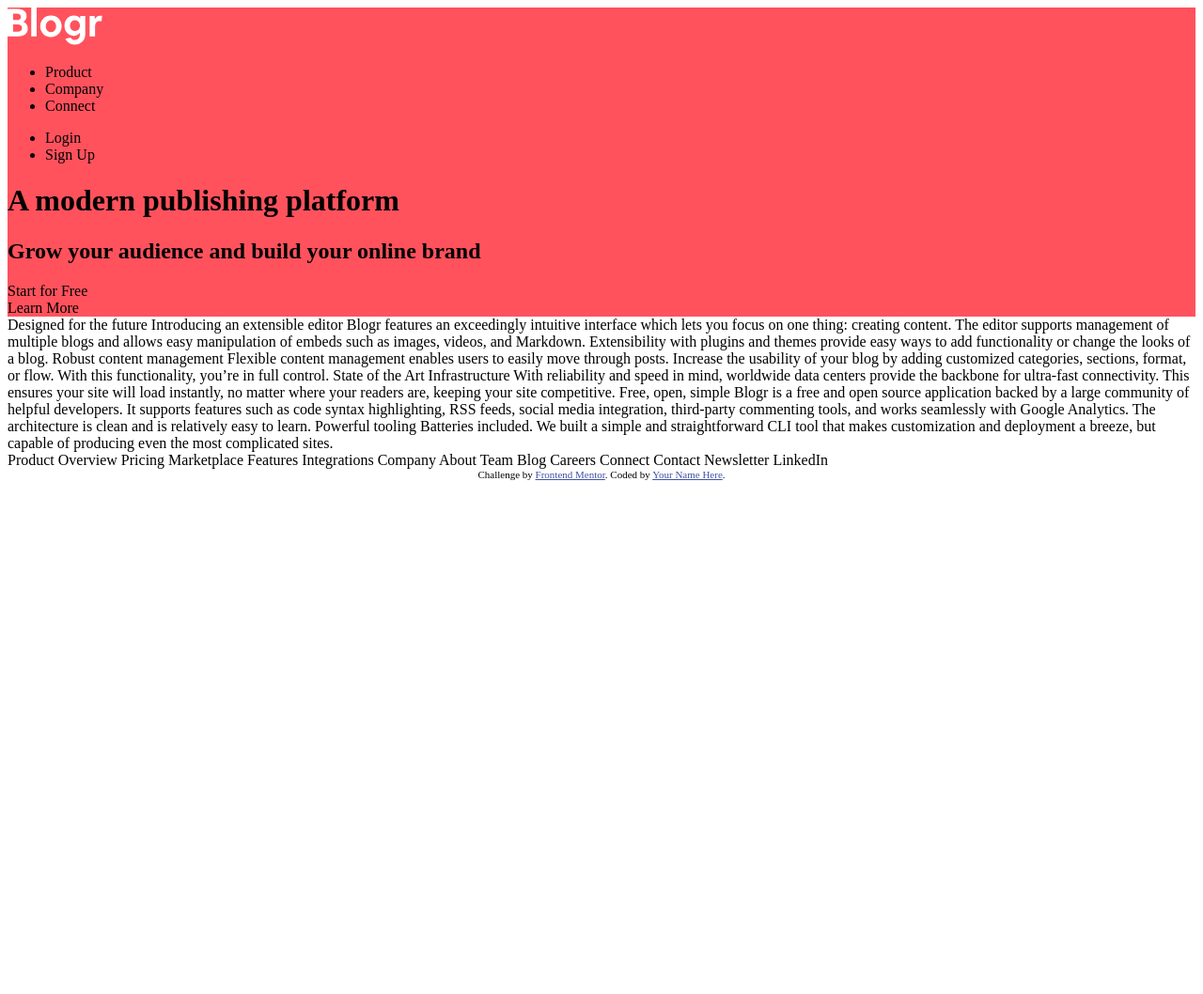
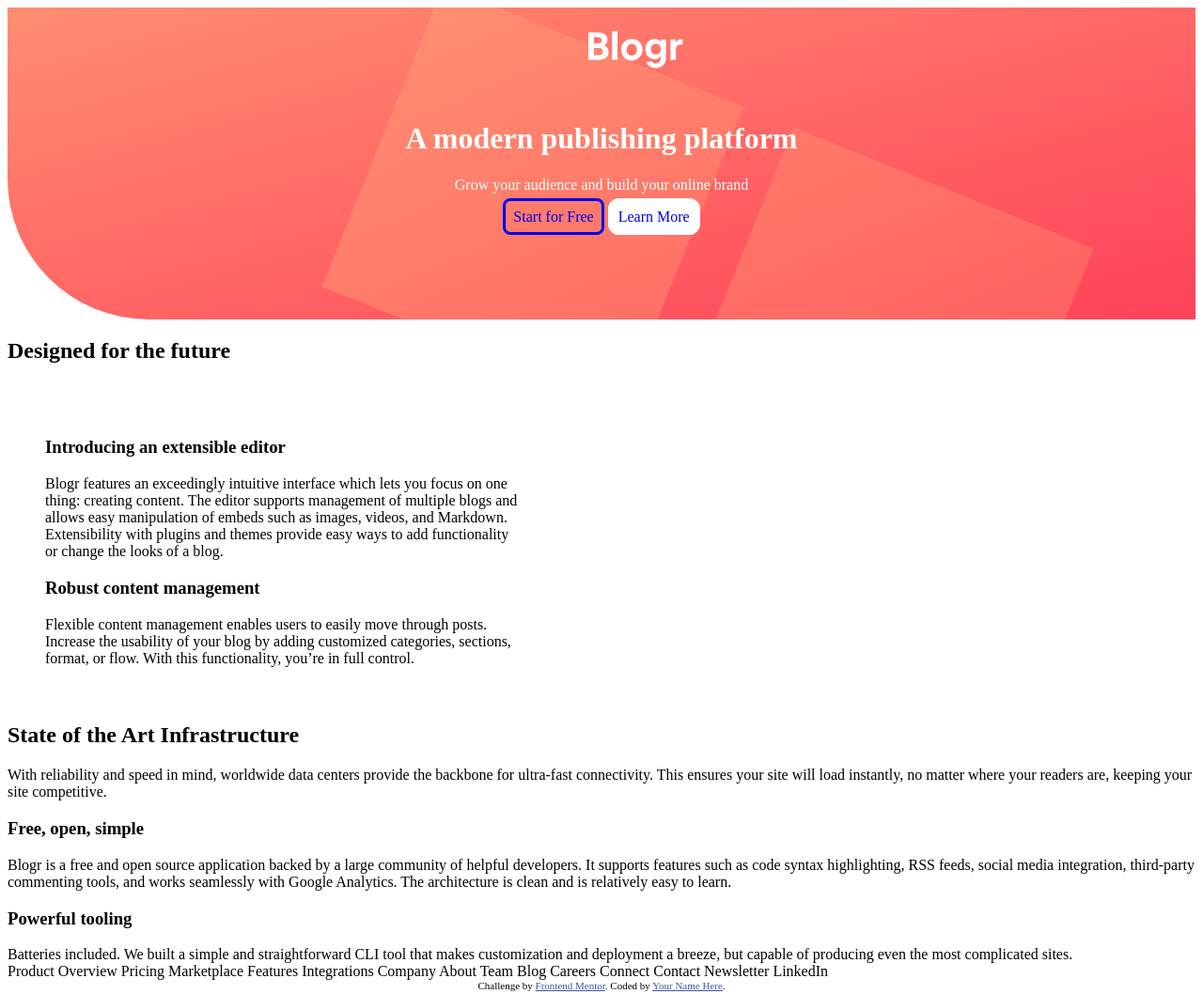
Before and after one commit to robert-low/profile-nov, a plain HTML site: page blogr-landing-page-main/index.html in a window 1280 px wide. Shown: the whole page at 94% size. Before the commit the page ends 800 px from the top, so only its background shows below. Drawn offline with Linux system fonts and the light colour scheme.

Commit message:
main cards

```diff
--- /dev/null
+++ b/blogr-landing-page-main/css/components/banner.css
@@ -0,0 +1,42 @@
+.banner {
+  background-image: linear-gradient(to bottom right, rgb(255, 141, 114), rgb(255, 66, 89));
+  color: white;
+  background-position: center;
+  background-repeat: no-repeat;
+  background-size: 100%;
+  overflow: hidden;
+  border-bottom-left-radius: 150px;
+  padding: 100px;
+  position: relative;
+  z-index: -1;
+}
+
+.banner img {
+  width: 110%;
+  object-fit: cover;
+  position: absolute;
+  overflow: hidden;
+  z-index: -1;
+  top: -230px;
+  right: -100px;
+  object-fit: scale-down;
+}
+
+.container {
+  text-align: center;
+}
+
+#btn-white {
+  text-decoration: none;
+  padding: 8px;
+  border: solid;
+  border-radius: 8px;
+}
+
+#btn-clear {
+  background-color: white;
+  text-decoration: none;
+  padding: 8px;
+  border: solid white;
+  border-radius: 12px;
+}
--- /dev/null
+++ b/blogr-landing-page-main/css/components/cards.css
@@ -0,0 +1,8 @@
+.card-left {
+  width: 40%;
+  padding: 40px;
+}
+
+.card-right {
+width: -40%;
+}
--- a/blogr-landing-page-main/css/components/style.css
+++ b/blogr-landing-page-main/css/components/style.css
@@ -1,3 +1,2 @@
-.banner {
-  background-color: hsl(356, 100%, 66%);
-}
+@import url('banner.css');
+@import url('cards.css');
--- a/blogr-landing-page-main/index.html
+++ b/blogr-landing-page-main/index.html
@@ -15,60 +15,54 @@
   </style>
 </head>
 <body>
+
   <div class="banner">
-    <div class="logo-navbar">
-        <div class="banner-logo">
+    <img src="images/bg-pattern-intro-desktop.svg" alt="background-banner">
+    <div class="logo">
       <img src="images/logo.svg" alt="Blogr logo">
     </div>
-      <div class="navbar">
-        <ul>
-          <li>Product</li>
-          <li>Company</li>
-          <li>Connect</li>
-        </ul>
-        <ul>
-          <li>Login</li>
-          <li>Sign Up</li>
-        </ul>
-      </div>
-    </div>
-    <h1>
-      A modern publishing platform</h1>
-    <h2>Grow your audience and build your online brand</h2>
-    <div>
-      <div class="btn-white">
-        Start for Free
-      </div>
-      Learn More
+    <div class="container">
+        <h1>A modern publishing platform</h1>
+        <p>Grow your audience and build your online brand</p>
+        <a href="#" id="btn-white">Start for Free</a>
+        <a href="#" id="btn-clear">Learn More</a>
     </div>
   </div>
 
 <div class="main-body">
+  <h2>
     Designed for the future
+  </h2>
 
-  Introducing an extensible editor
+  <div class="card-left">
+    <h3>Introducing an extensible editor</h3>
     Blogr features an exceedingly intuitive interface which lets you focus on one thing: creating content.
     The editor supports management of multiple blogs and allows easy manipulation of embeds such as images,
     videos, and Markdown. Extensibility with plugins and themes provide easy ways to add functionality or
     change the looks of a blog.
 
-  Robust content management
+    <h3>Robust content management</h3>
     Flexible content management enables users to easily move through posts. Increase the usability of your blog
     by adding customized categories, sections, format, or flow. With this functionality, you’re in full control.
+  </div>
 
-  State of the Art Infrastructure
+  <div class="card-right">
+    <h2>State of the Art Infrastructure</h2>
     With reliability and speed in mind, worldwide data centers provide the backbone for ultra-fast connectivity.
     This ensures your site will load instantly, no matter where your readers are, keeping your site competitive.
+  </div>
 
-  Free, open, simple
+  <h3>Free, open, simple</h3>
   Blogr is a free and open source application backed by a large community of helpful developers. It supports
   features such as code syntax highlighting, RSS feeds, social media integration, third-party commenting tools,
   and works seamlessly with Google Analytics. The architecture is clean and is relatively easy to learn.
 
-  Powerful tooling
+  <h3>Powerful tooling</h3>
   Batteries included. We built a simple and straightforward CLI tool that makes customization and deployment a breeze, but
   capable of producing even the most complicated sites.
+
 </div>
+
   <div class="footer">
     Product
 
```
Lines whose indentation alone changed are shown as unchanged.
